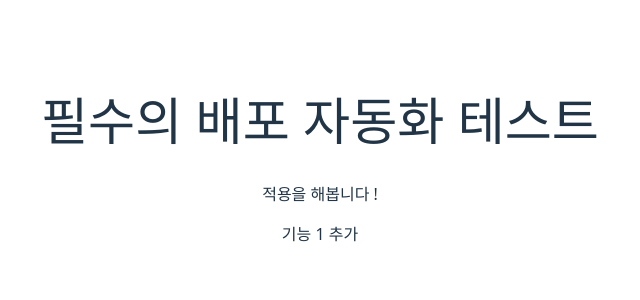
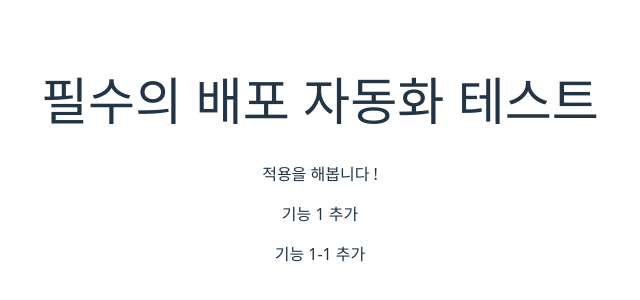
Before and after one commit to p1su-deploy-test/deploy-test, a React (Vite) app: page / in a window 1280 px wide. Shown: the part 240-540 px from the top of the page, without its empty margins (320-960 px from the left). Built offline with nearby package versions, Linux system fonts and the light colour scheme.

Commit message:
feat: 기능 1-1 추가

```diff
--- a/src/App.jsx
+++ b/src/App.jsx
@@ -6,6 +6,7 @@ function App() {
       <h1>필수의 배포 자동화 테스트</h1>
       <p>적용을 해봅니다 ! </p>
       <p>기능 1 추가</p>
+      <p>기능 1-1 추가</p>
     </>
   );
 }
```
